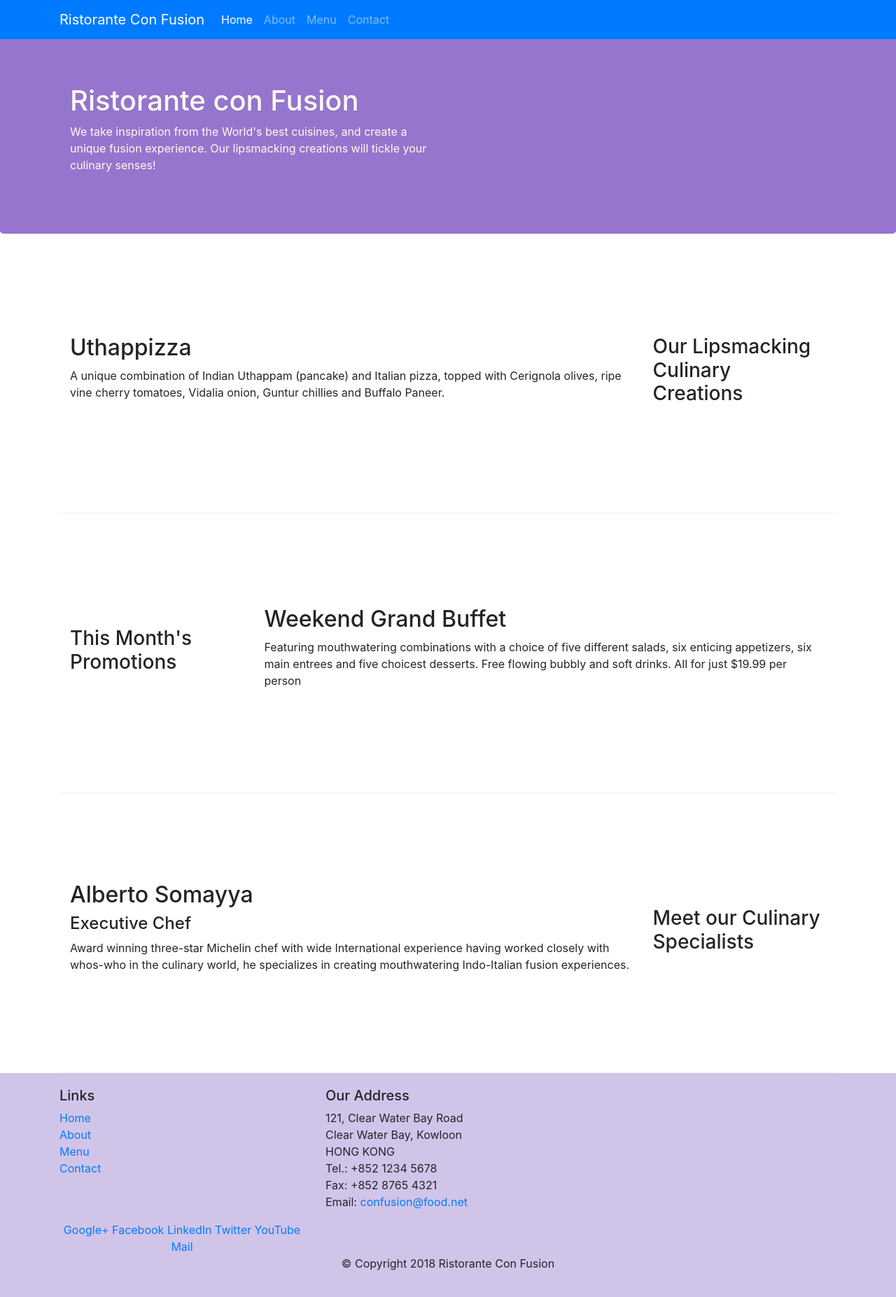
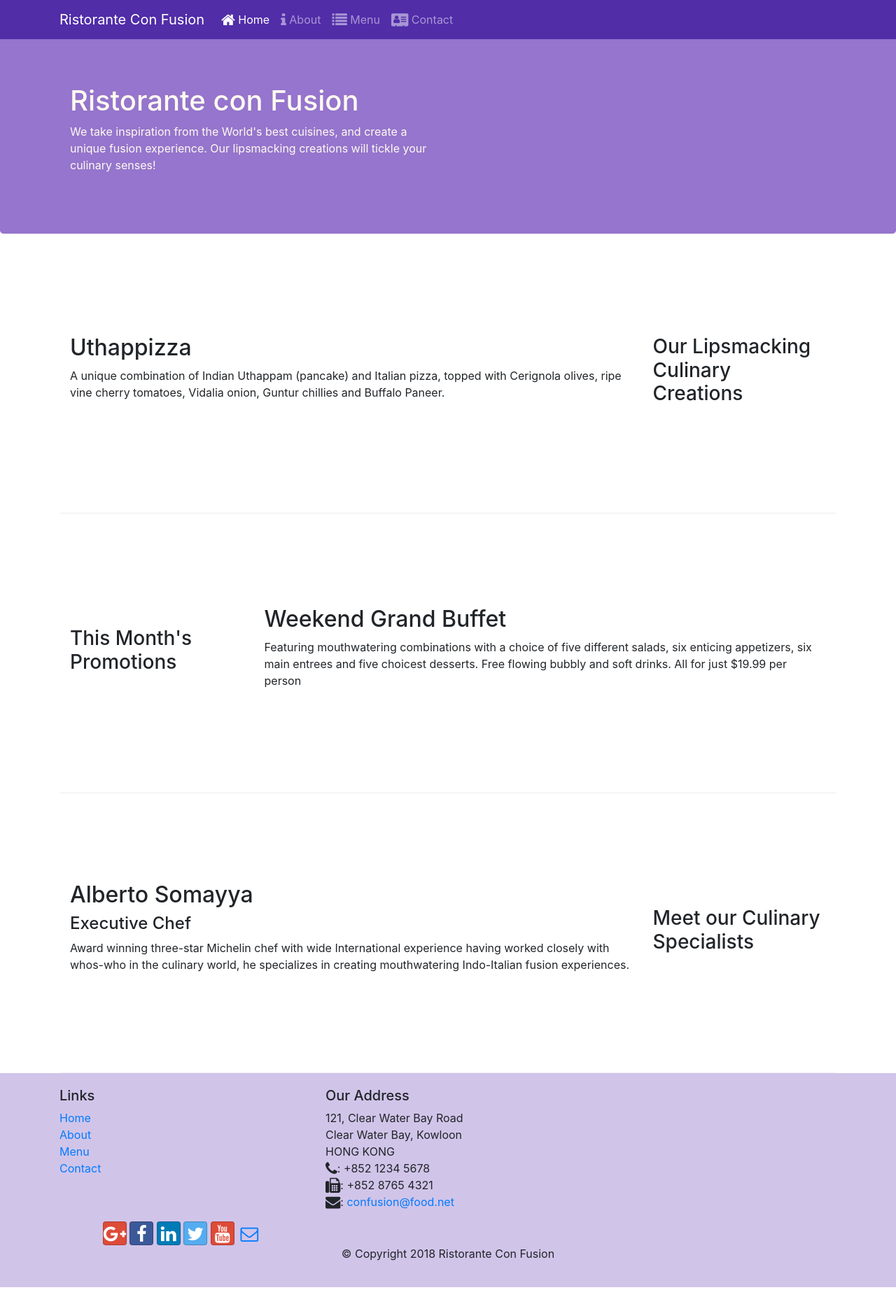
Before and after one commit to Lokesh773/Online_Food_Ordering_Front-end, a website: page index.html in a window 1280 px wide. Shown: the whole page at 70% size. Drawn offline with nearby package versions, Linux system fonts and the light colour scheme.

Commit message:
icon fonts

```diff
--- a/index.html
+++ b/index.html
@@ -9,12 +9,16 @@
 
    <!-- Bootstrap CSS -->
    <link rel="stylesheet" href="node_modules/bootstrap/dist/css/bootstrap.min.css">
+   <link rel="stylesheet" href="node_modules/font-awesome/css/font-awesome.min.css">
+   <link rel="stylesheet" href="node_modules/bootstrap-social/bootstrap-social.css">
    <link rel ="stylesheet" href="css/styles.css">
+
+
    <title>Ristorante Con Fusion</title>
 </head>
 
 <body>
-    <nav class="navbar navbar-dark navbar-expand-sm bg-primary fixed-top">
+    <nav class="navbar navbar-dark navbar-expand-sm fixed-top">
         <div class="container">
             <button class="navbar-toggler" type="button" data-toggle="collapse" data-target="#Navbar">
                 <span class="navbar-toggler-icon"></span>
@@ -22,10 +26,10 @@
            <a class="navbar-brand" href="#">Ristorante Con Fusion</a>
             <div class="collapse navbar-collapse" id="Navbar">
                 <ul class="navbar-nav mr-auto">
-                    <li class="nav-item active"><a class="nav-link" href="#">Home</a></li>
-                    <li class="nav-item"><a class="nav-link" href="aboutus.html">About</a></li>
-                    <li class="nav-item"><a class="nav-link" href="#">Menu</a></li>
-                    <li class="nav-item"><a class="nav-link" href="#">Contact</a></li>
+                    <li class="nav-item active"><a class="nav-link" href="#"><span class="fa fa-home fa-lg"></span> Home</a></li>
+                    <li class="nav-item"><a class="nav-link" href="./aboutus.html"><span class="fa fa-info fa-lg"></span> About</a></li>
+                    <li class="nav-item"><a class="nav-link" href="#"><span class="fa fa-list fa-lg"></span> Menu</a></li>
+                    <li class="nav-item"><a class="nav-link" href="#"><span class="fa fa-address-card fa-lg"></span> Contact</a></li>
                 </ul>
             </div>
         </div>
@@ -95,19 +99,21 @@
 		              121, Clear Water Bay Road<br>
 		              Clear Water Bay, Kowloon<br>
 		              HONG KONG<br>
-		              Tel.: +852 1234 5678<br>
-		              Fax: +852 8765 4321<br>
-		              Email: <a href="mailto:confusion@food.net">confusion@food.net</a>
+                      <i class="fa fa-phone fa-lg"></i>: +852 1234 5678<br>
+                      <i class="fa fa-fax fa-lg"></i>: +852 8765 4321<br>
+                      <i class="fa fa-envelope fa-lg"></i>:
+                      <a href="mailto:confusion@food.net">confusion@food.net</a>
+
 		           </address>
                 </div>
                 <div class="col-12 col-sm-4 align-self-center">
                     <div class="text-center">
-                        <a href="http://google.com/+">Google+</a>
-                        <a href="http://www.facebook.com/profile.php?id=">Facebook</a>
-                        <a href="http://www.linkedin.com/in/">LinkedIn</a>
-                        <a href="http://twitter.com/">Twitter</a>
-                        <a href="http://youtube.com/">YouTube</a>
-                        <a href="mailto:">Mail</a>
+                        <a class="btn btn-social-icon btn-google" href="http://google.com/+"><i class="fa fa-google-plus"></i></a>
+                        <a class="btn btn-social-icon btn-facebook" href="http://www.facebook.com/profile.php?id="><i class="fa fa-facebook"></i></a>
+                        <a class="btn btn-social-icon btn-linkedin" href="http://www.linkedin.com/in/"><i class="fa fa-linkedin"></i></a>
+                        <a class="btn btn-social-icon btn-twitter" href="http://twitter.com/"><i class="fa fa-twitter"></i></a>
+                        <a class="btn btn-social-icon btn-google" href="http://youtube.com/"><i class="fa fa-youtube"></i></a>
+                        <a class="btn btn-social-icon" href="mailto:"><i class="fa fa-envelope-o"></i></a>
                     </div>
                 </div>
            </div>
--- a/package.json
+++ b/package.json
@@ -15,6 +15,8 @@
   },
   "dependencies": {
     "bootstrap": "^4.0.0",
+    "bootstrap-social": "^5.1.1",
+    "font-awesome": "^4.7.0",
     "jquery": "^3.3.1",
     "popper.js": "^1.12.9"
   }
```
Also changed, not shown: aboutus.html (+19 -14 lines), 1 other file.
